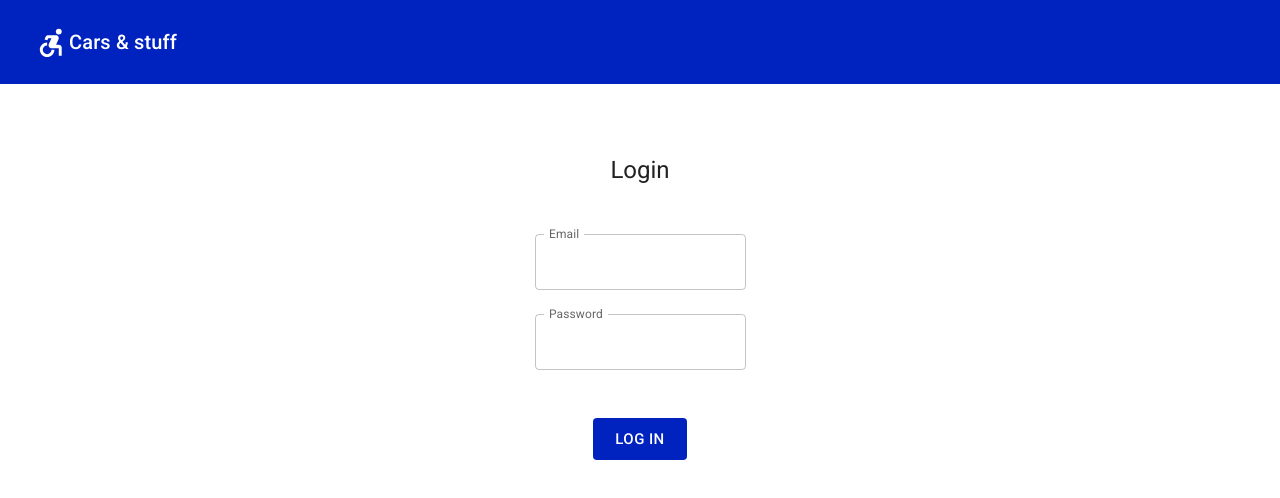
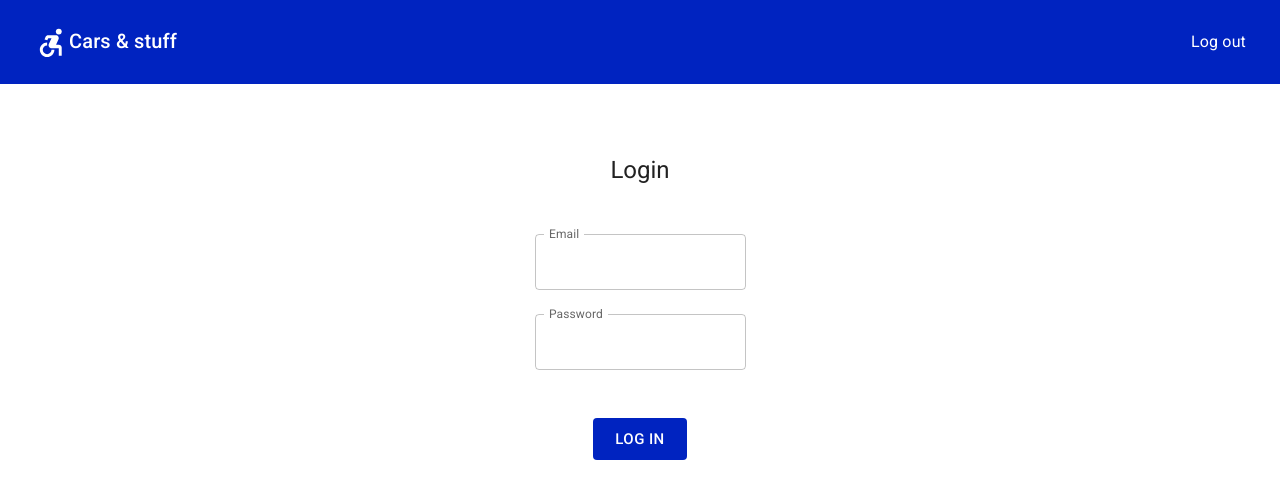
Before and after one commit to swietjak/2022_TAB_S10_CIESLAK, a React (Create React App) app in the folder frontend/: page /login in a window 1280 px wide. Before the commit this address led to /. Shown: the top 498 px of the page. Built offline with nearby package versions, Linux system fonts and the light colour scheme; no server answers.

Commit message:
feat: logout added

```diff
--- a/frontend/src/config/paths.ts
+++ b/frontend/src/config/paths.ts
@@ -1,5 +1,5 @@
 const paths = {
-  login: "/",
+  login: "/login",
   hello: "/hello",
   reservationsTable: "/reservations-table",
   reservationSummary: "/reservation-summary/:reservationId/:myNumber",
--- a/frontend/src/modules/ModulesRoutes.tsx
+++ b/frontend/src/modules/ModulesRoutes.tsx
@@ -1,4 +1,6 @@
-import { Navigate, Route, Routes } from "react-router-dom";
+import { useEffect } from "react";
+import { Navigate, Route, Routes, useNavigate } from "react-router-dom";
+import { useInitialPath } from "shared/hooks";
 import { helloRoutes } from "./home";
 import { reservationsRoutes } from "./reservations";
 import { vehiclesRoutes } from "./vehicles";
@@ -6,12 +8,19 @@ import { vehiclesRoutes } from "./vehicles";
 const routes = [...reservationsRoutes, ...helloRoutes, ...vehiclesRoutes];
 
 const ModalRoutes = () => {
+  const initialPath = useInitialPath();
+  const navigate = useNavigate();
+  useEffect(() => {
+    console.log(initialPath);
+    navigate(initialPath);
+  }, [initialPath]);
+
   return (
     <Routes>
       {routes.map((r, i) => (
         <Route key={`route-${i}`} path={r.path} element={<r.element />} />
       ))}
-      <Route path="*" element={<Navigate to={"/"} />} />
+      <Route path="*" element={<Navigate to={initialPath} />} />
     </Routes>
   );
 };
--- a/frontend/src/modules/home/pages/Login.tsx
+++ b/frontend/src/modules/home/pages/Login.tsx
@@ -1,6 +1,8 @@
 import { Button, Grid, Typography } from "@mui/material";
 import { FormProvider } from "react-hook-form";
+import { Navigate, Route, Routes } from "react-router-dom";
 import { TextField } from "shared/components";
+import { useInitialPath, useUserData } from "shared/hooks";
 import { LoginContainer } from "./Login.styles";
 import { LoginFormFields, useOnLoginSubmit, useLoginForm } from "./Login.utils";
 
@@ -9,6 +11,9 @@ type LoginProps = {};
 const Login = (props: LoginProps) => {
   const formProps = useLoginForm();
   const onLoginSubmit = useOnLoginSubmit();
+  const initialPath = useInitialPath();
+  const { userId } = useUserData();
+
   return (
     <form onSubmit={formProps.handleSubmit(onLoginSubmit)}>
       <FormProvider {...formProps}>
--- a/frontend/src/shared/components/Topbar/Topbar.styles.ts
+++ b/frontend/src/shared/components/Topbar/Topbar.styles.ts
@@ -2,9 +2,18 @@ import { styled } from "@mui/material";
 
 export const TopbarContainer = styled("div")(({ theme }) => ({
   display: "flex",
+  justifyContent: "space-between",
   alignItems: "center",
   color: theme.palette.common.white,
   background: theme.palette.primary.main,
   height: 84,
   padding: 34,
 }));
+
+export const LogoWrapper = styled("div")({
+  display: "flex",
+});
+
+export const LogoutWrapper = styled("div")({
+  cursor: "pointer",
+});
--- a/frontend/src/shared/components/Topbar/Topbar.tsx
+++ b/frontend/src/shared/components/Topbar/Topbar.tsx
@@ -1,12 +1,20 @@
-import { TopbarContainer } from "./Topbar.styles";
 import AccessibleForwardIcon from "@mui/icons-material/AccessibleForward";
 import { Typography } from "@mui/material";
+import { useDispatch } from "react-redux";
+import { actions } from "shared/store";
+import { LogoutWrapper, LogoWrapper, TopbarContainer } from "./Topbar.styles";
 
 const Topbar = () => {
+  const dispatch = useDispatch();
   return (
     <TopbarContainer>
-      <AccessibleForwardIcon fontSize="large" />
-      <Typography variant="h6">Cars & stuff</Typography>
+      <LogoWrapper>
+        <AccessibleForwardIcon fontSize="large" />
+        <Typography variant="h6">Cars & stuff</Typography>
+      </LogoWrapper>
+      <LogoutWrapper onClick={() => dispatch(actions.resetUserData())}>
+        Log out
+      </LogoutWrapper>
     </TopbarContainer>
   );
 };
--- /dev/null
+++ b/frontend/src/shared/hooks/index.ts
@@ -0,0 +1,2 @@
+export * from "./useInitialPath";
+export * from "./useUserData";
--- /dev/null
+++ b/frontend/src/shared/hooks/useInitialPath.ts
@@ -0,0 +1,10 @@
+import { paths } from "config";
+import { useSelector } from "react-redux";
+import { selectors } from "shared/store";
+
+export const useInitialPath = () => {
+  const { data } = useSelector(selectors.getUserDataResource);
+
+  if (!data) return paths.login;
+  return paths.reservationsTable; //TODO: when other pages are ready add paths for other permissions
+};
--- a/frontend/src/shared/store/actions.ts
+++ b/frontend/src/shared/store/actions.ts
@@ -1,4 +1,4 @@
-import { createAsyncThunk } from "@reduxjs/toolkit";
+import { createAction, createAsyncThunk } from "@reduxjs/toolkit";
 import Auth, { LoginParams } from "shared/services/Auth";
 import { NAMESPACE } from "shared/strings";
 
@@ -8,3 +8,5 @@ export const login = createAsyncThunk(
   `${NAMESPACE}/login`,
   (payload: LoginParams) => auth.login(payload)
 );
+
+export const resetUserData = createAction(`${NAMESPACE}/resetUserData`);
--- a/frontend/src/shared/store/reducer.ts
+++ b/frontend/src/shared/store/reducer.ts
@@ -1,18 +1,18 @@
 import { createReducer } from "@reduxjs/toolkit";
 import resource, { Resource } from "shared/resource";
 import { LoadingStatus, UserData } from "shared/types";
-import { login } from "./actions";
+import { login, resetUserData } from "./actions";
 
 export interface State {
   loading: LoadingStatus;
   error?: string | null;
-  userData: Resource<UserData>;
+  userData: Resource<UserData | null>;
 }
 
 const initialState: State = {
   loading: LoadingStatus.Idle,
   error: null,
-  userData: resource.getInitial(),
+  userData: resource.getInitial(null),
 };
 
 export default createReducer(initialState, (builder) =>
@@ -26,4 +26,7 @@ export default createReducer(initialState, (builder) =>
     .addCase(login.rejected, (state, action) => {
       resource.setFailed(state.userData, action.error.message);
     })
+    .addCase(resetUserData, (state) => {
+      resource.reset(state.userData, null);
+    })
 );
```
